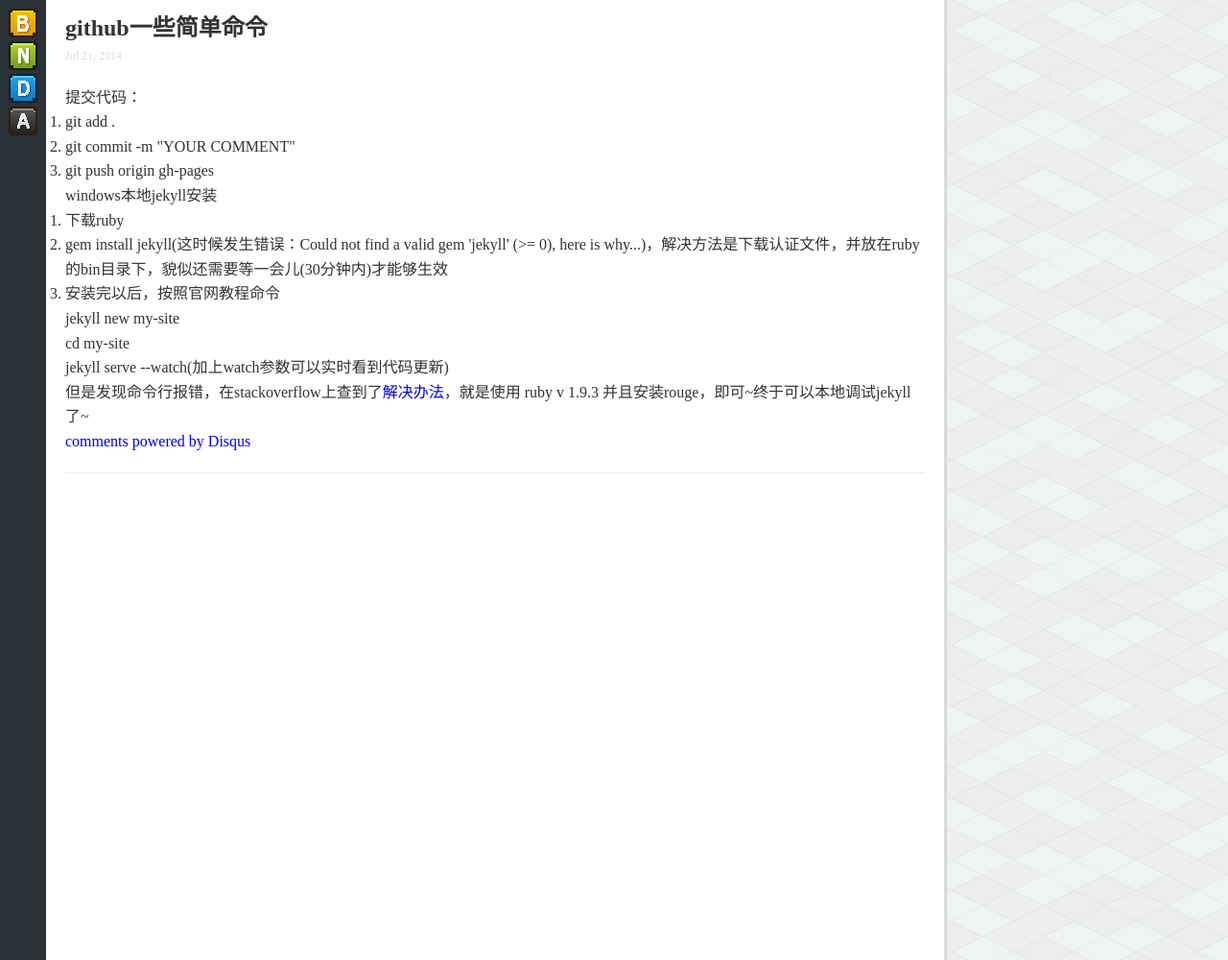
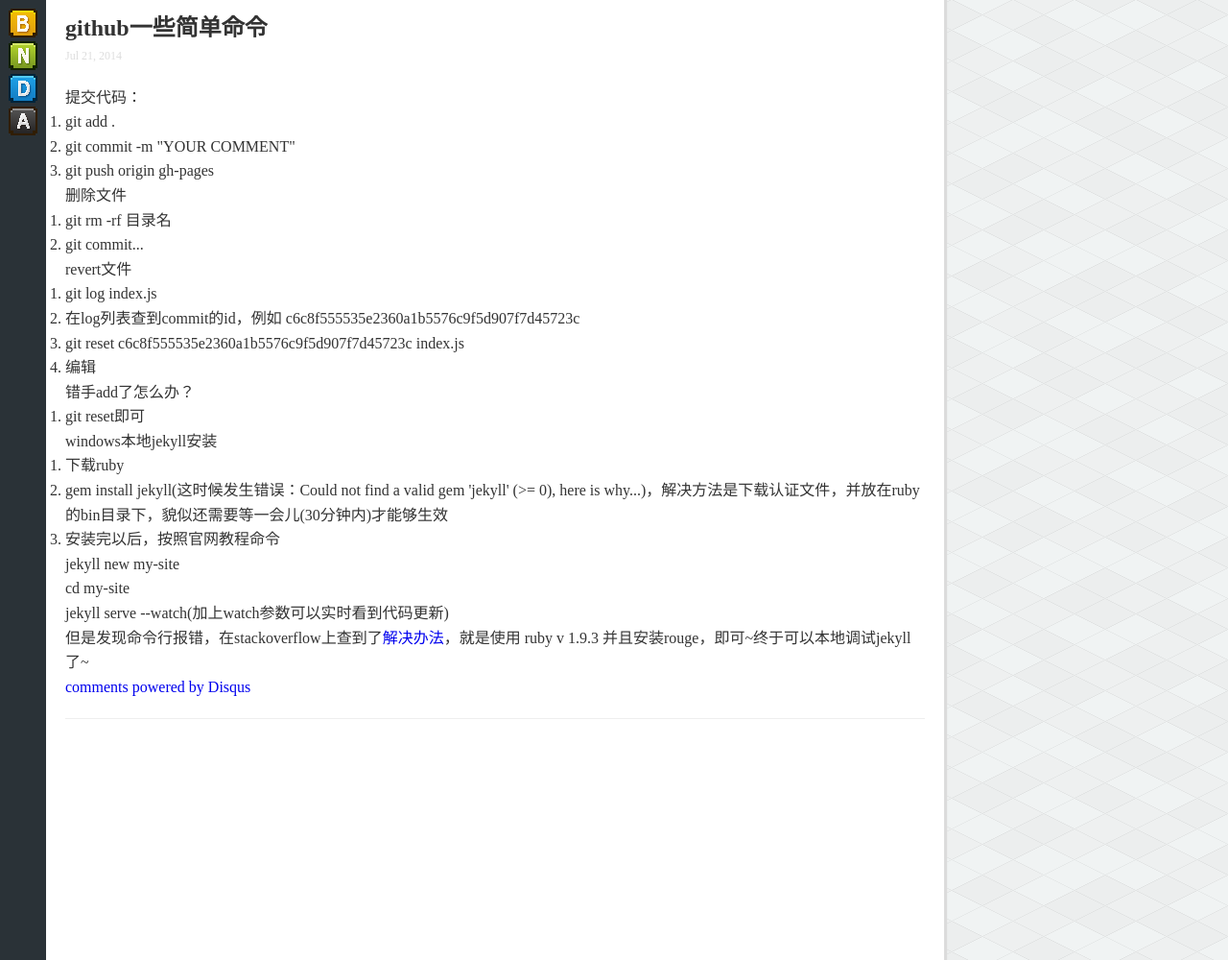
Before and after one commit to chzhbob/jekyll_demo, a Jekyll site: the page built from _posts/2014-07-21-welcome-to-jekyll.html, in a window 1280 px wide. Shown: the whole page at 96% size. Built offline with Jekyll 4.4.1, drawn with Linux system fonts in a browser that asks for light colours; comment, search, counter and statistics services are not loaded.

Commit message:
blog update

```diff
--- a/_posts/2014-07-21-welcome-to-jekyll.html
+++ b/_posts/2014-07-21-welcome-to-jekyll.html
@@ -11,6 +11,25 @@ description: 本日志的一些维护方式~
 	<li>git add .</li>
 	<li>git commit -m "YOUR COMMENT"</li>
 	<li>git push origin gh-pages</li>
+</ol>
+
+删除文件
+<ol>
+	<li>git rm -rf 目录名</li>
+	<li>git commit...</li>
+</ol>
+
+revert文件
+<ol>
+	<li>git log index.js</li>
+	<li>在log列表查到commit的id，例如 c6c8f555535e2360a1b5576c9f5d907f7d45723c</li>
+	<li>git reset  c6c8f555535e2360a1b5576c9f5d907f7d45723c index.js</li>
+	<li>编辑</li>
+</ol>
+
+错手add了怎么办？
+<ol>
+	<li>git reset即可</li>
 </ol>
 
 windows本地jekyll安装
```
